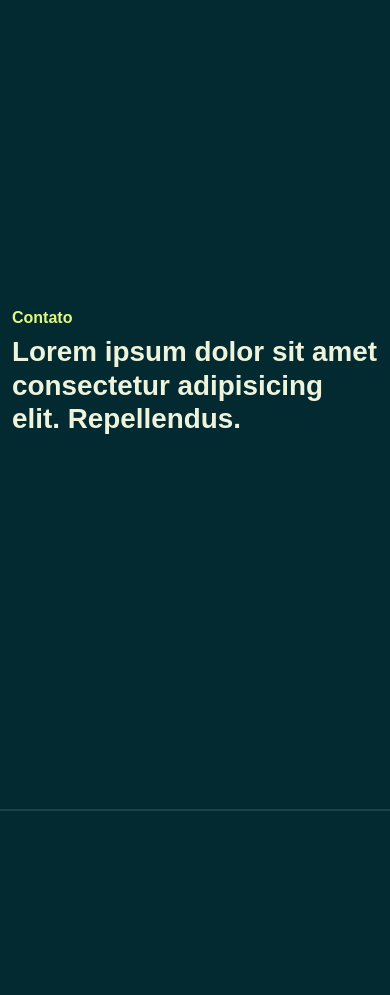
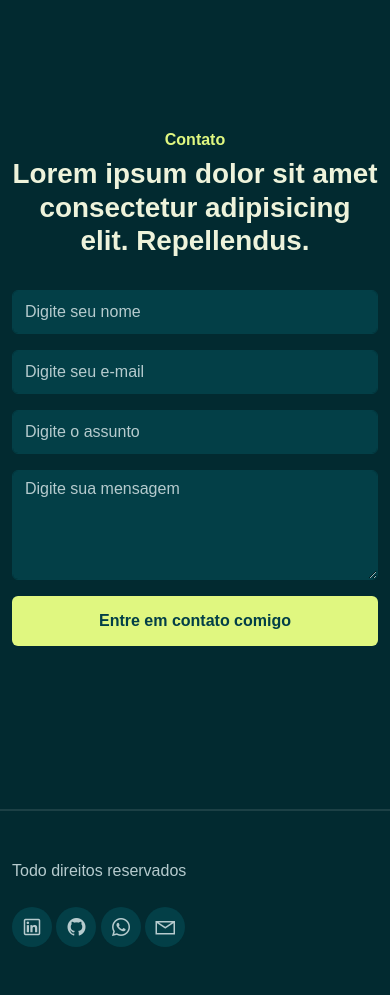
Before and after one commit to RafaelMoraesDevv/portfolio, a plain HTML site: page index.html in a window 390 px wide. Shown: the part 7520-8515 px from the top of the page. Before the commit the page ends 8331 px from the top, so only its background shows below. Drawn offline with Linux system fonts and the light colour scheme; a web font is replaced by a local one.

Commit message:
Adicionando footer do site

```diff
--- a/assets/css/style.css
+++ b/assets/css/style.css
@@ -164,3 +164,36 @@ img {
 .card-custom:hover .card-custom-image img{
   transform: scale(1.1);
 }
+
+/* CONTACT */
+#contact .form-control {
+  background-color: var(--color-base);
+  border-color: var(--color-base);
+  color: var(--color-body);
+}
+
+#contact .form-control:focus {
+  border-color: var(--color-brand);
+  box-shadow: none;
+}
+
+#contact .form-control::placeholder {
+  color: var(--color-body);
+}
+
+#contact input.form-control {
+  height: 44px;
+}
+
+/* SOCIAL ICONS */
+
+.social-icons a {
+  width: 40px;
+  height: 40px;
+  display: inline-flex;
+  align-items: center;
+  justify-content: center;
+  background-color: var(--color-base);
+  border-radius: 100px;
+  font-size: 24px;
+}
--- a/index.html
+++ b/index.html
@@ -44,6 +44,10 @@
           </li>
           <li class="nav-item">
             <a class="nav-link" href="#contact">Contato</a>
+          </li>
+
+          <li class="nav-item">
+            <a class="nav-link" href="#social-networks">Redes Social</a>
           </li>
         </ul>
       </div>
@@ -350,16 +354,60 @@
     <section id="contact" class="full-height px-lg-5">
       <div class="container">
 
-        <div class="row pb-4" data-aos="fade-up">
-          <div class="col-lg-8">
+        <div class="row justify-content-center text-center">
+          <div class="col-lg-8 pb-4" data-aos="fade-up">
             <h6 class="text-brand">Contato</h6>
             <h1>Lorem ipsum dolor sit amet consectetur adipisicing elit. Repellendus.</h1>
           </div>
+
+          <div class="col-lg-8" data-aos="fade-up" data-aos-delay="300">
+            <form action="#" class="row g-lg-3 gy-3">
+              <div class="form-group col-md-6">
+                <input type="text" name="text" id="text" class="form-control" placeholder="Digite seu nome">
+              </div>
+
+              <div class="form-group col-md-6">
+                <input type="email" name="email" id="email" class="form-control" placeholder="Digite seu e-mail">
+              </div>
+
+              <div class="form-group col-12">
+                <input type="text" name="subject" id="subject" class="form-control" placeholder="Digite o assunto">
+              </div>
+
+              <div class="form-group col-12">
+                <textarea name="message" id="message" rows="4" class="form-control">Digite sua mensagem</textarea>
+              </div>
+
+              <div class="form-group col-12 d-grid">
+                <button type="submit" class="btn btn-brand">Entre em contato comigo</button>
+              </div>
+            </form>
+          </div>
         </div>
-
       </div>
     </section>
     <!-- //CONTACT -->
+
+    <!-- FOOTER -->
+    <footer id="social-networks" class="py-5 px-lg-5" data-aos="fade-up">
+      <div class="container">
+        <div class="row gy-4 justify-content-between">
+          <div class="col-auto">
+            <p class="mb-0">Todo direitos reservados</p>
+          </div>
+
+          <div class="col-auto">
+            <div class="social-icons">
+              <a href="#"><i class="lab la-linkedin"></i></a>
+              <a href="#"><i class="lab la-github"></i></a>
+              <a href="#"><i class="lab la-whatsapp"></i></a>
+              <a href="#"><i class="las la-envelope"></i></a>
+            </div>
+          </div>
+        </div>
+      </div>
+    </footer>
+    <!-- FOOTER -->
   </div>
   <!-- //CONTENT WRAPPER -->
 
```
